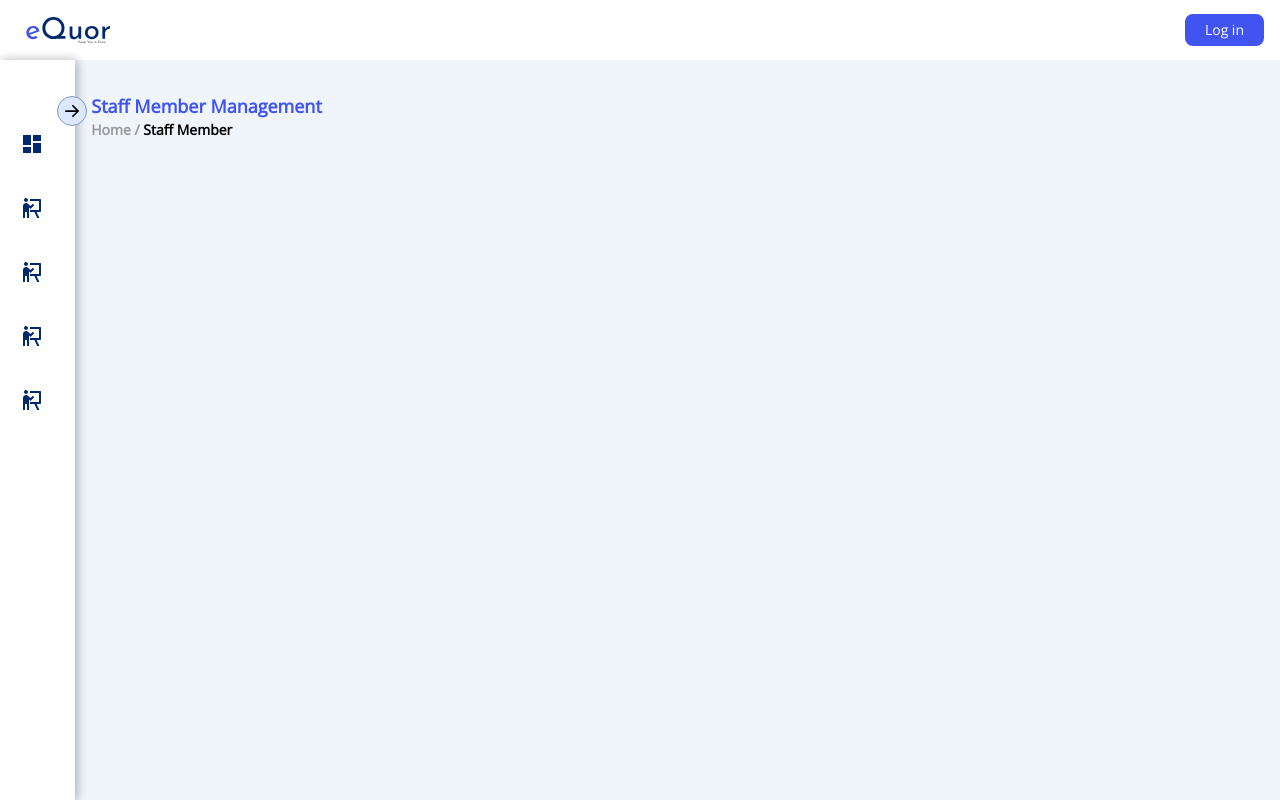
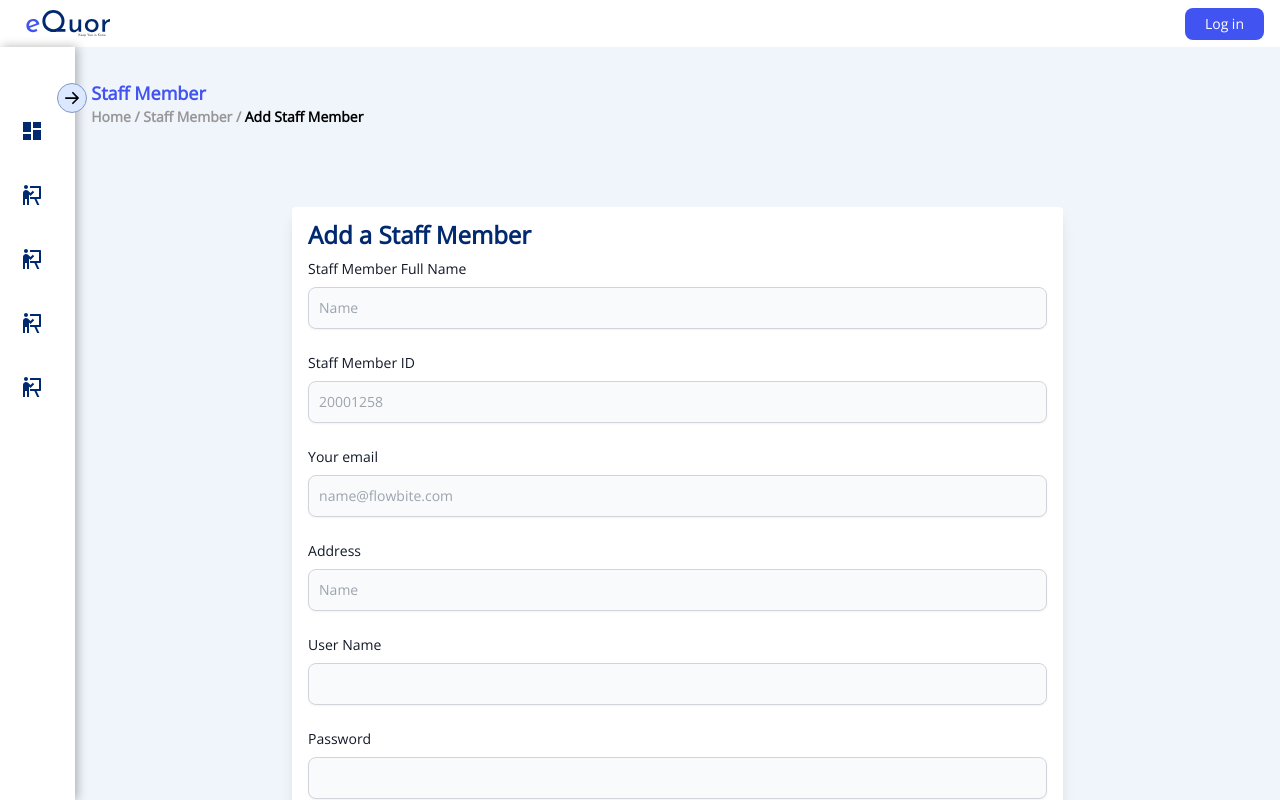
Before and after one commit to eQuor/eQuor-frontend-web, a Next.js app: page /admin/staffmember in a window 1280 px wide. Built offline with nearby package versions, Linux system fonts and the light colour scheme.

Commit message:
create staff member registration form

```diff
--- a/app/admin/page.js
+++ b/app/admin/page.js
@@ -1,7 +1,17 @@
+'use client'
 import React from 'react'
+import Link from 'next/link'
+import { useRouter } from 'next/navigation'
+//import { useRouter } from 'next/router'
 
 const page = () => {
+   const router = useRouter()
+
+   const handleClick = () => {
+     router.push('/admin/staffmember')
+   }
   return (
+    <>
       <div className="col-start-1 col-end-13 row-start-1 row-end-1  px-4 pt-5 mt-3">
         <span className="text-light-blue font-semibold text-lg">Dashboard</span>
 
@@ -9,7 +19,19 @@ const page = () => {
           Home /{' '}
           <span className="text-black font-semibold text-sm">Dashboard</span>
         </p>
+
+        {/* <Link href="/admin/staffmember">Admin</Link> */}
       </div>
+
+      <div className="col-start-6 col-end-9 row-start-3 row-end-3 ">
+        <button
+          class=" text-white  bg-light-blue hover:bg-blue-800  font-medium rounded-lg text-sm px-20 py-2  "
+          onClick={handleClick}
+        >
+          Add Staff Member
+        </button>
+      </div>
+    </>
   )
 }
 
--- a/app/admin/staffmember/page.js
+++ b/app/admin/staffmember/page.js
@@ -1,15 +1,158 @@
 import React from 'react'
-
 const page = () => {
   return (
-    <div className="col-start-1 col-end-13 row-start-1 row-end-1  px-4 pt-5 mt-3">
-      <span className="text-light-blue font-semibold text-lg">Staff Member Management</span>
+    <>
+      <div className="col-start-1 col-end-12 row-start-1 row-end-1  px-4 pt-5 mt-3">
+        <span className="text-light-blue font-semibold text-lg">
+          Staff Member
+        </span>
 
-      <p className="text-link-ash font-semibold text-sm">
-        Home /{' '}
-        <span className="text-black font-semibold text-sm">Staff Member</span>
-      </p>
-    </div>
+        <p className="text-link-ash font-semibold text-sm">
+          Home / Staff Member /{' '}
+          <span className="text-black font-semibold text-sm">
+            Add Staff Member
+          </span>
+        </p>
+      </div>
+
+      <div className="col-start-3 col-end-11 row-start-3 px-4 pt-0  ">
+        <form className="bg-white rounded shadow-lg px-4 py-3">
+          <span className="text-dark-blue font-semibold text-2xl ">
+            Add a Staff Member
+          </span>
+          <div className="mb-6 mt-2">
+            <label
+              htmlFor="name"
+              className="block mb-2 text-sm font-medium text-gray-900 "
+            >
+              Staff Member Full Name
+            </label>
+            <input
+              type="text"
+              id="name"
+              className="shadow-sm bg-gray-50 border border-gray-300 text-gray-900 text-sm rounded-lg focus:ring-blue-500 focus:border-blue-500 block w-full p-2.5 "
+              placeholder="Name"
+              required
+            />
+          </div>
+          <div className="mb-6">
+            <label
+              htmlFor="id"
+              className="block mb-2 text-sm font-medium text-gray-900 "
+            >
+              Staff Member ID
+            </label>
+            <input
+              type="text"
+              id="id"
+              className="shadow-sm bg-gray-50 border border-gray-300 text-gray-900 text-sm rounded-lg focus:ring-blue-500 focus:border-blue-500 block w-full p-2.5 "
+              placeholder="20001258"
+              required
+            />
+          </div>
+          <div className="mb-6">
+            <label
+              htmlFor="email"
+              className="block mb-2 text-sm font-medium text-gray-900 "
+            >
+              Your email
+            </label>
+            <input
+              type="email"
+              id="email"
+              className="shadow-sm bg-gray-50 border border-gray-300 text-gray-900 text-sm rounded-lg focus:ring-blue-500 focus:border-blue-500 block w-full p-2.5 "
+              placeholder="name@flowbite.com"
+              required
+            />
+          </div>
+          <div className="mb-6">
+            <label
+              htmlFor="address"
+              className="block mb-2 text-sm font-medium text-gray-900 "
+            >
+              Address
+            </label>
+            <input
+              type="text"
+              id="address"
+              className="shadow-sm bg-gray-50 border border-gray-300 text-gray-900 text-sm rounded-lg focus:ring-blue-500 focus:border-blue-500 block w-full p-2.5 "
+              placeholder="Name"
+              required
+            />
+          </div>
+
+          <div>
+            <div className="mb-6">
+              <label
+                htmlFor="username"
+                className="block mb-2 text-sm font-medium text-gray-900 "
+              >
+                User Name
+              </label>
+              <input
+                type="text"
+                id="username"
+                className="shadow-sm bg-gray-50 border border-gray-300 text-gray-900 text-sm rounded-lg focus:ring-blue-500 focus:border-blue-500 block w-full p-2.5 "
+              />
+            </div>
+            <div className="mb-6 ">
+              <label
+                htmlFor="repeat-password"
+                className="block mb-2 text-sm font-medium text-gray-900"
+              >
+                Password
+              </label>
+              <input
+                type="password"
+                id="repeat-password"
+                className="shadow-sm bg-gray-50 border border-gray-300 text-gray-900 text-sm rounded-lg focus:ring-blue-500 focus:border-blue-500 block w-full p-2.5 "
+                required
+              />
+            </div>
+
+            {/* <div className="mb-6">
+              <label
+                htmlFor="profile-picture"
+                className="block mb-2 text-sm font-medium text-gray-900"
+              >
+                Profile Picture
+              </label>
+              <input
+                type="text"
+                id="profile-picture"
+                className="shadow-sm bg-gray-50 border border-gray-300 text-gray-900 text-sm rounded-lg focus:ring-blue-500 focus:border-blue-500 block w-full p-2.5 "
+              />
+            </div> */}
+          </div>
+          {/* <div className="flex items-start mb-6">
+            <div className="flex items-center h-5">
+              <input
+                id="terms"
+                type="checkbox"
+                value=""
+                className="w-4 h-4 border border-gray-300 rounded bg-gray-50 focus:ring-3 focus:ring-blue-300 "
+                required
+              />
+            </div>
+            <label
+              htmlFor="terms"
+              className="ml-2 text-sm font-medium text-gray-900 "
+            >
+              I agree with the{' '}
+              <a href="#" className="text-blue-600 hover:underline">
+                terms and conditions
+              </a>
+            </label>
+          </div> */}
+          <button
+            type="submit"
+            className="text-white bg-blue-700 hover:bg-blue-800 focus:ring-4 focus:outline-none focus:ring-blue-300 font-medium rounded-lg text-sm px-5 py-2.5 text-center"
+          >
+            Register new account
+          </button>
+        </form>
+      </div>
+    </>
   )
 }
 
--- a/app/layout.js
+++ b/app/layout.js
@@ -4,6 +4,7 @@ import Sidebar from '@components/Sidebar'
 import '@styles/globals.css'
 import { useState } from 'react'
 import { BsArrowLeftShort } from 'react-icons/bs'
+import { useRouter } from 'next/router'
 
 
 export const metadata = {
--- a/app/page.js
+++ b/app/page.js
@@ -1,11 +1,17 @@
 import React from "react";
+import Link from "next/link";
 
 const Home = () => {
   return (
     // <div className="bg-green-600 col-start-3 col-end-4 row-start-3 row-end-4">
     //   <button className="bg-blue-700 min-w-[50px]">test</button>
     // </div>
-    <></>
+
+    <div>
+      Welcome to the home page
+
+    </div>
+
   );
 };
 
--- /dev/null
+++ b/components/Search.js
@@ -0,0 +1,52 @@
+'use client'
+import React from 'react'
+import { BsSearch } from 'react-icons/bs'
+
+const Search = () => {
+  return (
+    <>
+      <form>
+        <label
+          htmlFor="default-search"
+          className="mb-2 text-sm font-medium text-gray-900 sr-only"
+        >
+          Search
+        </label>
+        <div className="relative">
+          <div className="absolute inset-y-0 left-0 flex items-center pl-3 pointer-events-none">
+            <svg
+              className="w-4 h-4 text-gray-500"
+              aria-hidden="true"
+              xmlns="http://www.w3.org/2000/svg"
+              fill="none"
+              viewBox="0 0 20 20"
+            >
+              <path
+                stroke="currentColor"
+                strokeLinecap="round"
+                strokeLinejoin="round"
+                strokeWidth="2"
+                d="m19 19-4-4m0-7A7 7 0 1 1 1 8a7 7 0 0 1 14 0Z"
+              />
+            </svg>
+          </div>
+          <input
+            type="search"
+            id="default-search"
+            className="block w-full p-4 pl-10 text-sm text-gray-900 border border-gray-300 rounded-lg bg-gray-50 focus:ring-blue-500 focus:border-blue-500"
+            placeholder="Search here.."
+            required
+          />
+          <button
+            type="submit"
+            className="text-white absolute right-2.5 bottom-2.5 bg-light-blue hover:bg-blue-800 focus:ring-4 focus:outline-none focus:ring-blue-300 font-medium rounded-lg text-sm px-4 py-2"
+          >
+            Search
+          </button>
+        </div>
+      </form>
+    </>
+  )
+}
+
+export default Search
--- a/styles/globals.css
+++ b/styles/globals.css
@@ -62,7 +62,7 @@ section {
 
   display: grid;
   grid-template-columns: repeat(12, 1fr);
-  grid-template-rows: repeat(7, 80px);
+  grid-template-rows: repeat(12, 80px);
 
 }
 /* section::-webkit-scrollbar{
```
Lines whose indentation alone changed are shown as unchanged.
